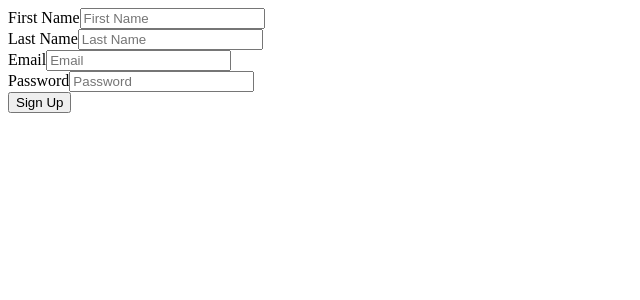
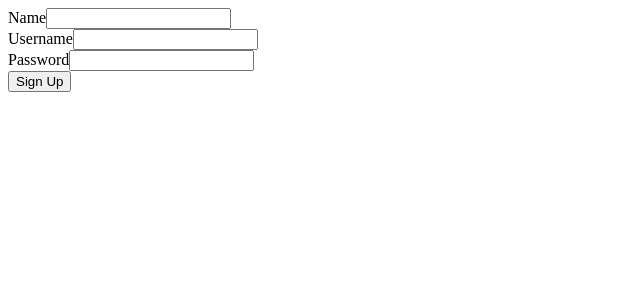
Before and after one commit to miso-tired/hangman-game, a React (Vite) app: page /register in a window 1280 px wide. Shown: the top 300 px of the page, without its empty margins (0-640 px from the left). Built offline with nearby package versions, Linux system fonts and the light colour scheme; the HTML template or start-up script is replaced by a standard one.

Commit message:
Updated Login and Register pages. No longer need an email, since deciding not to use an email.

```diff
--- a/src/users/LoginForm.tsx
+++ b/src/users/LoginForm.tsx
@@ -10,7 +10,7 @@ function LoginForm() {
 
     // Login information
     const [credentials, setCredentials] = useState({
-        email: '',
+        username: '',
         password: ''
     })
 
@@ -54,15 +54,15 @@ function LoginForm() {
             <form onSubmit={handleSubmit}>
                 <div className="row">
                     <div className="col-sm-6 form-group">
-                        <label htmlFor="email">Email</label>
+                        <label htmlFor="username">Username</label>
                         <input
-                            type="email"
+                            type="username"
                             required
-                            value={credentials.email}
-                            onChange={e => setCredentials({ ...credentials, email: e.target.value })}
+                            value={credentials.username}
+                            onChange={e => setCredentials({ ...credentials, username: e.target.value })}
                             className="form-control"
-                            id="email"
-                            name="email"
+                            id="username"
+                            name="username"
                         />
                     </div>
                     <div className="col-sm-6 form-group">
--- a/src/users/SignUpForm.tsx
+++ b/src/users/SignUpForm.tsx
@@ -7,9 +7,8 @@ function SignUpForm() {
     const navigate = useNavigate()
 
     const [user, setUser] = useState({
-        firstName: '',
-        lastName: '',
-        email: '',
+        name: '',
+        username: '',
         password: ''
     })
 
@@ -24,33 +23,21 @@ function SignUpForm() {
     return (
         <form onSubmit={handleSubmit}>
             <div>
-                <label htmlFor="firstName">First Name</label>
+                <label htmlFor="name">Name</label>
                 <input
                     type="text"
-                    id="firstName"
-                    value={user.firstName}
-                    onChange={(e) => setUser({ ...user, firstName: e.target.value })}
-                    placeholder="First Name"
+                    id="name"
+                    value={user.name}
+                    onChange={(e) => setUser({ ...user, name: e.target.value })}
                 />
             </div>
             <div>
-                <label htmlFor="lastName">Last Name</label>
+                <label htmlFor="username">Username</label>
                 <input
                     type="text"
                     id="lastName"
-                    value={user.lastName}
-                    onChange={(e) => setUser({ ...user, lastName: e.target.value })}
-                    placeholder="Last Name"
-                />
-            </div>
-            <div>
-                <label htmlFor="email">Email</label>
-                <input
-                    type="email"
-                    id="email"
-                    value={user.email}
-                    onChange={(e) => setUser({ ...user, email: e.target.value })}
-                    placeholder="Email"
+                    value={user.username}
+                    onChange={(e) => setUser({ ...user, username: e.target.value })}
                 />
             </div>
             <div>
@@ -60,7 +47,6 @@ function SignUpForm() {
                     id="password"
                     value={user.password}
                     onChange={(e) => setUser({ ...user, password: e.target.value })}
-                    placeholder="Password"
                 />
             </div>
             <button type="submit">Sign Up</button>
```
Also changed, not shown: 1 other file (tests, documents, lock files or other folders).
